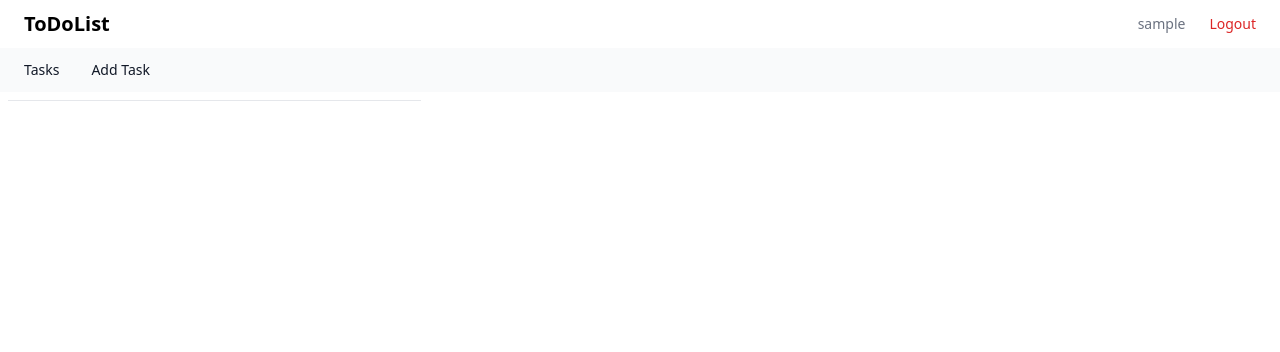
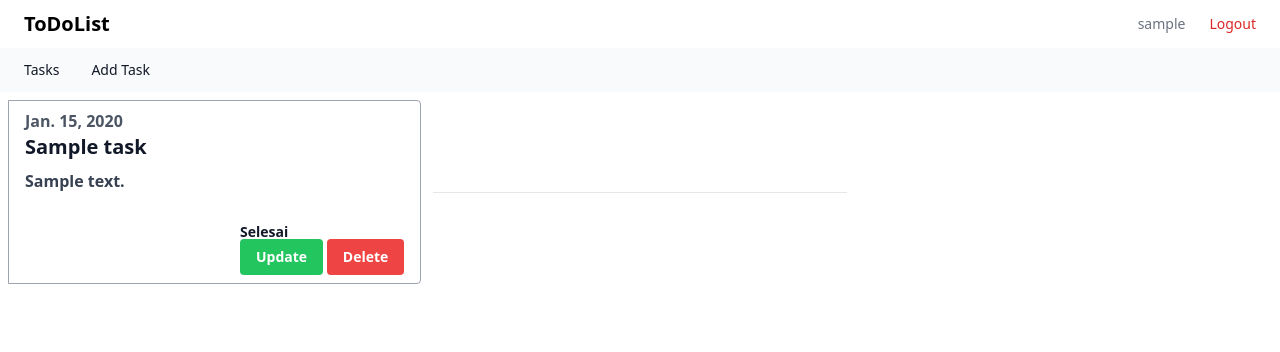
Before and after one commit to AdrianRamadhan27/assignment-pbp, a Django app: template todolist/templates/todolist.html in a window 1280 px wide. Shown: the top 352 px of the page. Run offline with Django 4.2, Linux system fonts and the light colour scheme; tables that the repository leaves empty hold one stand-in row (values such as "Sample post"); the template is opened without the code that fills it: values that come from a table or form of the project are taken from there, most other values are stand-ins (such as "Sample title", 1, 10 or a date in 2020); data that the repository does not hold is empty; some libraries are stand-ins or nearby versions.

Commit message:
Assignment 6: AJAX DELETE

```diff
--- a/todolist/templates/todolist.html
+++ b/todolist/templates/todolist.html
@@ -3,7 +3,22 @@
 {% block content %}
 <script src="https://ajax.googleapis.com/ajax/libs/jquery/3.6.0/jquery.min.js"></script>
 <script>
+    function deleteTask(id) {
+            $.ajax({
+                url: '/todolist/delete/' + id,
+                data: {
+                    'id': id,
+                },
+                dataType: 'json',
+                success: function (data) {
+                    if (data.deleted) {
+                        $("#task-" + id).remove();
+                        alert("Task will be deleted.");
+                    }
+                }
+            });
 
+    }
 
     $(document).ready(function(){
         $.getJSON("{% url 'todolist:show_json' %}", function(data) {
@@ -37,14 +52,14 @@
                             <button class="bg-green-500 hover:bg-green-700 text-white font-bold py-2 px-4 rounded focus:outline-none focus:shadow-outline">
                                     <a href="/todolist/update/` + value.pk + `">Update</a>
                             </button>
-                            <button class="bg-red-500 hover:bg-red-700 text-white font-bold py-2 px-4 rounded focus:outline-none focus:shadow-outline">
-                                <a href="/todolist/delete/`+ value.pk +`">Delete</a>
+                            <button onClick="deleteTask(${value.pk})" class="bg-red-500 hover:bg-red-700 text-white font-bold py-2 px-4 rounded focus:outline-none focus:shadow-outline">
+                                Delete
                             </button>
                         </div>
                     </div>`
                 );
                 cards.push(`
-                    <div class="w-full">
+                    <div class="w-full" id="task-`+ value.pk +`">
                         <div class="h-20 lg:h-auto lg:w-48 flex-none bg-cover rounded-t lg:rounded-t-none lg:rounded-l text-center overflow-hidden"></div>
                         <div class="border-r border-b border-l border-gray-400 lg:border-l lg:border-t lg:border-gray-400 bg-white rounded-b lg:rounded-b-none lg:rounded-r p-4 flex flex-col justify-between leading-normal hover:bg-gray-100 text-white font-bold py-2 px-4">
                     ` + content.join("") +
@@ -114,14 +129,14 @@
                                             <button class="bg-green-500 hover:bg-green-700 text-white font-bold py-2 px-4 rounded focus:outline-none focus:shadow-outline">
                                                     <a href="/todolist/update/` + value.pk + `">Update</a>
                                             </button>
-                                            <button class="bg-red-500 hover:bg-red-700 text-white font-bold py-2 px-4 rounded focus:outline-none focus:shadow-outline">
-                                                <a href="/todolist/delete/`+ value.pk +`">Delete</a>
+                                            <button onClick="deleteTask(${value.pk})" class="bg-red-500 hover:bg-red-700 text-white font-bold py-2 px-4 rounded focus:outline-none focus:shadow-outline">
+                                                Delete
                                             </button>
                                         </div>
                                     </div>`
                                 );
                                 cards.push(`
-                                    <div class="w-full">
+                                    <div class="w-full" id="task-`+ value.pk +`">
                                         <div class="h-20 lg:h-auto lg:w-48 flex-none bg-cover rounded-t lg:rounded-t-none lg:rounded-l text-center overflow-hidden"></div>
                                         <div class="border-r border-b border-l border-gray-400 lg:border-l lg:border-t lg:border-gray-400 bg-white rounded-b lg:rounded-b-none lg:rounded-r p-4 flex flex-col justify-between leading-normal hover:bg-gray-100 text-white font-bold py-2 px-4">
                                     ` + content.join("") +
@@ -176,7 +191,7 @@
 <div id="todolist-cards" class="h-auto flex flex-col items-center justify-center p-2 lg:grid grid-cols-3 gap-3">
 
 
-            <!-- {% for task in tasks%}
+            {% for task in tasks%}
 
             <div class="w-full ">
                 <div class="h-20 lg:h-auto lg:w-48 flex-none bg-cover rounded-t lg:rounded-t-none lg:rounded-l text-center overflow-hidden">
@@ -200,7 +215,7 @@
                     </div>
                 </div>
             </div>
-            {% endfor %} -->
+            {% endfor %}
 
     <hr>
 
--- a/todolist/views.py
+++ b/todolist/views.py
@@ -87,7 +87,10 @@ def create_task(request):
 def delete_task(request, id):
     task = Task.objects.get(id = id)
     task.delete()
-    return redirect('todolist:show_todolist')
+    data = {
+            'deleted': True
+        }
+    return JsonResponse(data)
 
 def update_task(request, id):
     task = Task.objects.get(id = id)
```
